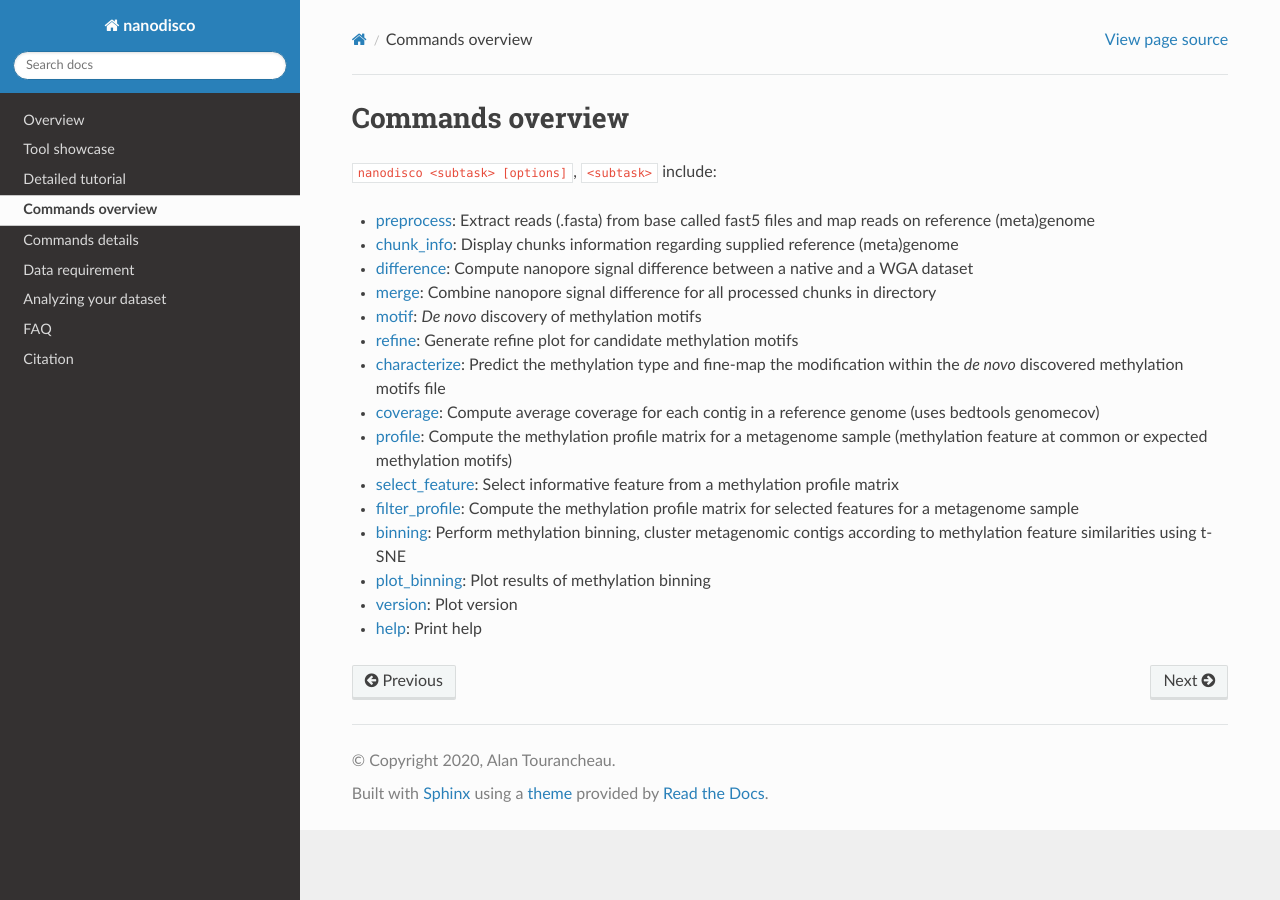
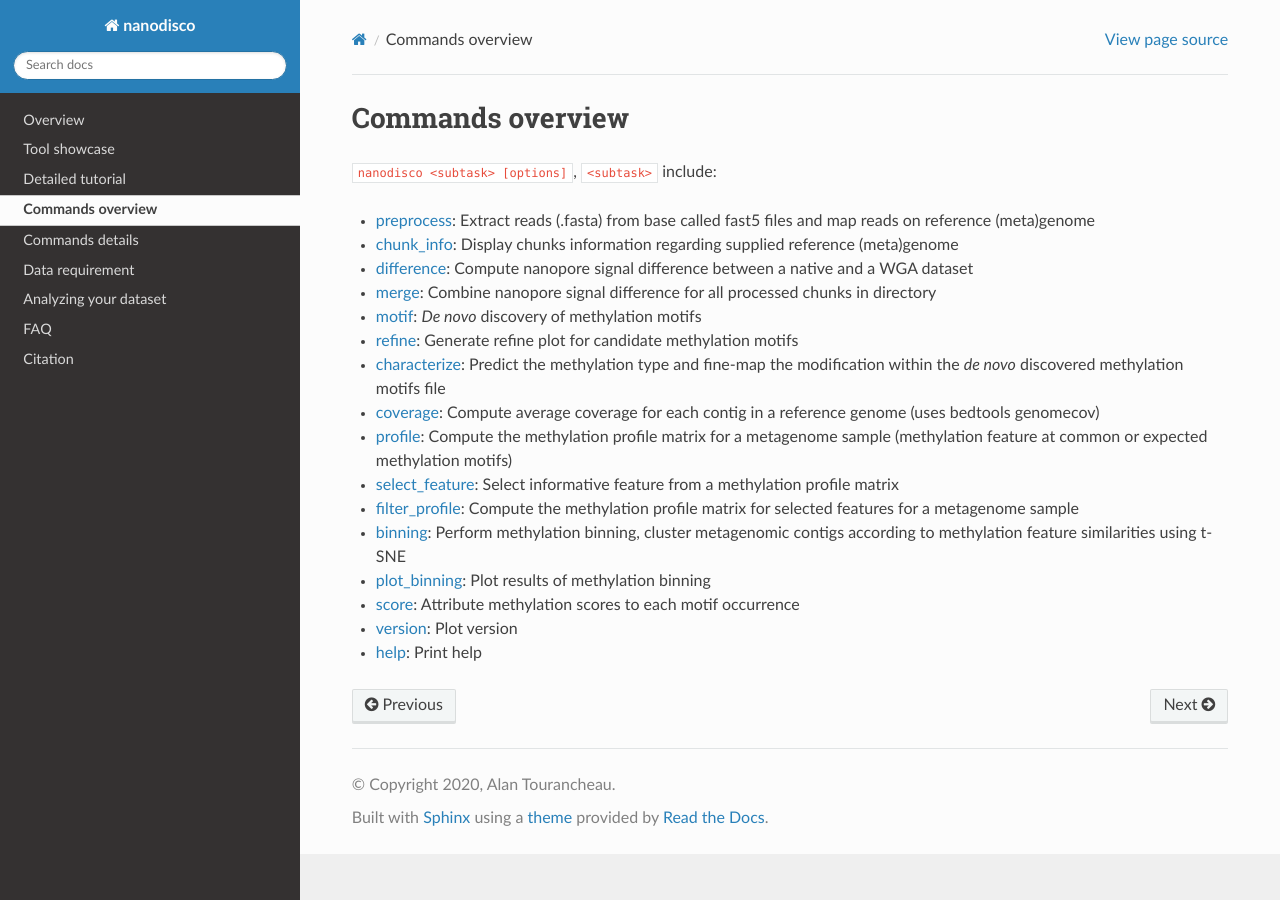
Before and after one commit to fanglab/nanodisco, a Sphinx documentation site: the page built from docs/commands_overview.rst, in a window 1280 px wide. Built offline with Sphinx 7.4.7 and the Read the Docs theme 2.0.0, drawn with Linux system fonts in a browser that asks for light colours.

Commit message:
Update commands_overview.rst

```diff
--- a/docs/commands_overview.rst
+++ b/docs/commands_overview.rst
@@ -17,5 +17,6 @@ Commands overview
 * :ref:`filter_profile`: Compute the methylation profile matrix for selected features for a metagenome sample
 * :ref:`binning`: Perform methylation binning, cluster metagenomic contigs according to methylation feature similarities using t-SNE
 * :ref:`plot_binning`: Plot results of methylation binning
+* :ref:`score`: Attribute methylation scores to each motif occurrence
 * :ref:`version`: Plot version
 * :ref:`help`: Print help
```
